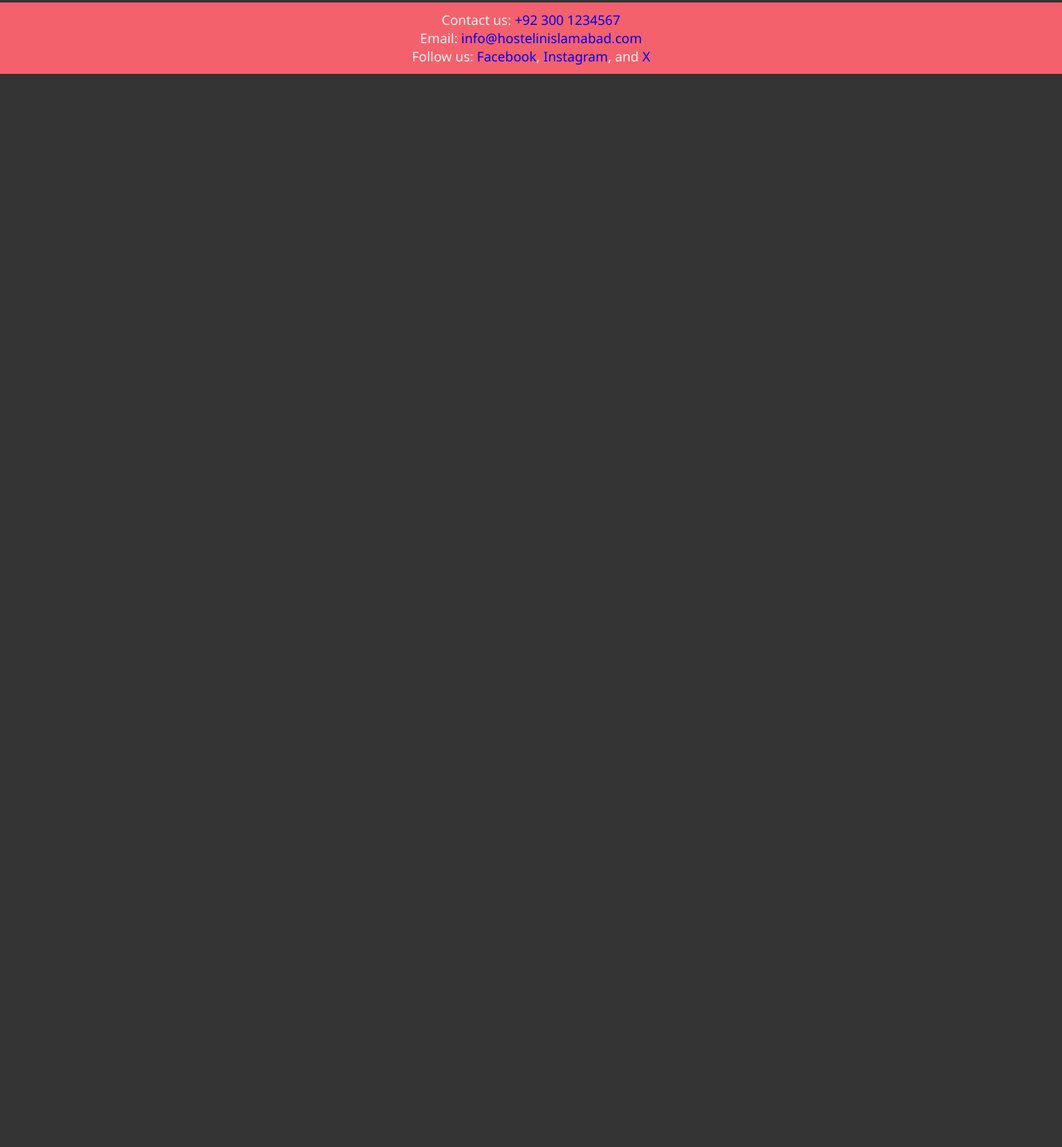
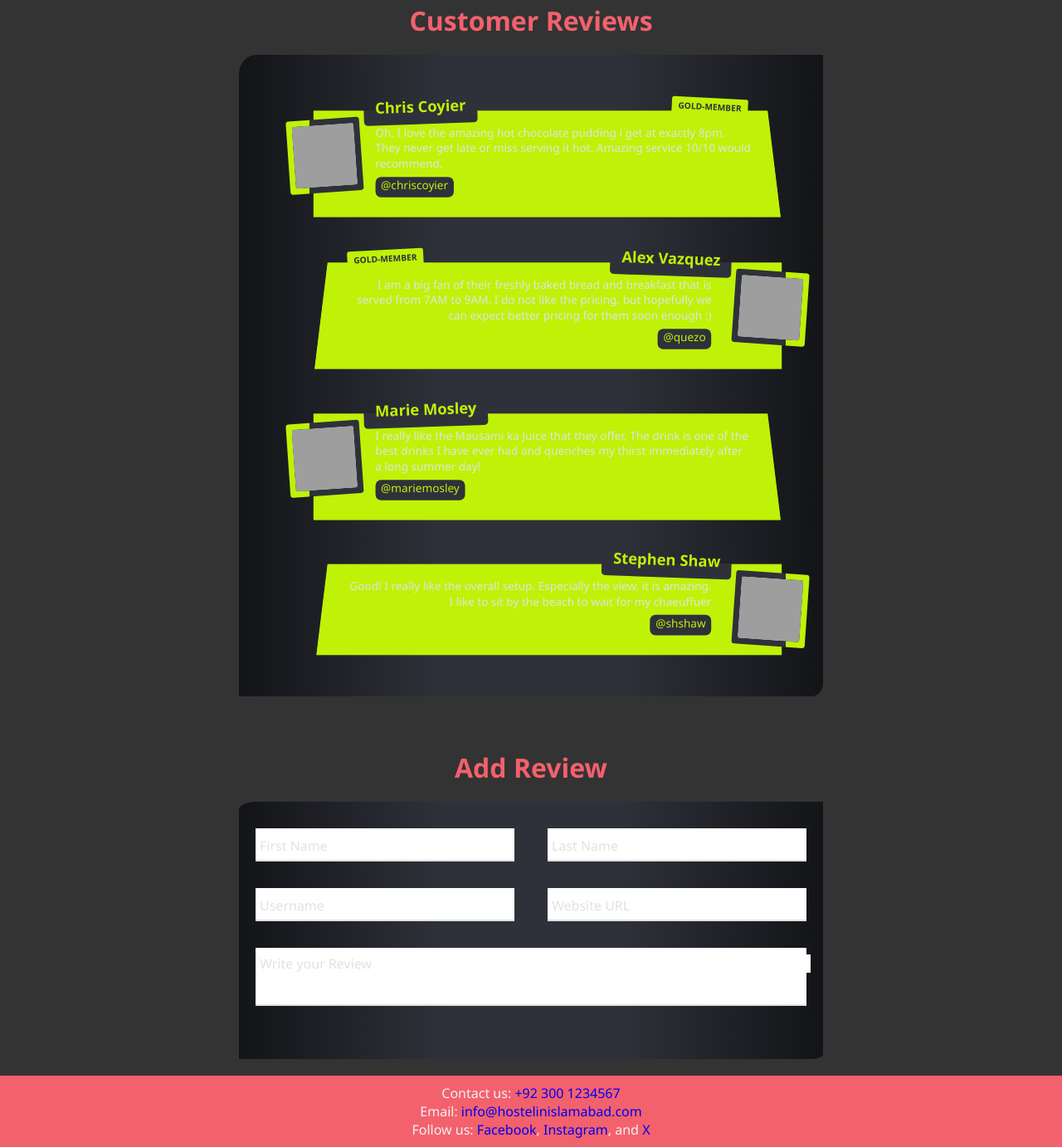
Before and after one commit to AtharRizwan/hostel-in-islamabad, a plain HTML site: page services.html in a window 1280 px wide. Shown: the part 1682-3064 px from the top of the page at 83% size. Before the commit the page ends 1771 px from the top, so only its background shows below. Drawn offline with Linux system fonts and the light colour scheme; grey boxes are pictures that could not be loaded.

Commit message:
Reviews added in services

```diff
--- /dev/null
+++ b/reviews.css
@@ -0,0 +1,372 @@
+@import url("https://fonts.googleapis.com/css2?family=Lato:wght@300;400&display=swap");
+
+:root {
+    /* Colour theme */
+    --red: #F23D4C;
+    --green: #83A603;
+    --dark_green: #6E8C03;
+    --light_green: #BFF207;
+    --white: #F2F2F2;
+    --background: #E2E2E2;
+    --black: #000;
+    --trans: all 0.4s ease 0s;
+    --deg: -86deg;
+}
+
+:root {
+	--yellow: #bff207;
+	--dark: #2f313a;
+	--deg: -86deg;
+	--trans: all 0.4s ease 0s;
+}
+
+.reviews {
+  width:55%;
+	margin: auto;
+  margin-bottom: 20px;
+  border-radius:3% 0% 2%;
+	padding: 0;
+	overflow-x: hidden;
+	display: flex;
+	justify-content: center;
+	font-family: "Lato", Arial, Helvetica, serif;
+	background: linear-gradient(90deg, #131417, var(--dark) 35% 65%, #131417);
+	font-size: 1em;
+}
+
+/* Responsive Design */
+@media (max-width: 1000px) {
+  .reviews{
+    width:90%;
+  }
+}
+
+.reviews *,
+.reviews *:before,
+.reviews *:after {
+	box-sizing: border-box;
+}
+
+.reviews .content {
+	width: 90vmin;
+}
+
+.reviews h2 {
+	text-align: center;
+}
+
+.reviews .team {
+	padding: 2em 0 2em 2.5em;
+	margin: 0;
+}
+
+.reviews .member {
+	margin: 1.5em 0 0.5em;
+	padding: 0.73em;
+	background: linear-gradient(
+		83deg,
+		var(--yellow) 0 97%,
+		#fff0 calc(97% + 1px) 100%
+	);
+	position: relative;
+	list-style: none;
+	display: inline-block;
+	transform: scale(0.85);
+	transition: var(--trans);
+}
+
+.reviews .member:nth-of-type(even) {
+	text-align: right;
+	background: linear-gradient(
+		-83deg,
+		var(--yellow) 0 97%,
+		#fff0 calc(97% + 1px) 100%
+	);
+}
+
+.reviews .thumb {
+	width: 13vmin;
+	height: 13vmin;
+	float: left;
+	margin-right: 1.25em;
+	background: linear-gradient(
+		var(--deg),
+		var(--dark) 0 70%,
+		var(--yellow) 0% 100%
+	);
+	transform: rotate(-4deg);
+	transition: var(--trans);
+	border-radius: 0.25em;
+	overflow: hidden;
+	margin-left: -3em;
+	padding: 0.5em;
+}
+
+.reviews .member:nth-of-type(even) .thumb {
+	--deg: 86deg;
+	float: right;
+	margin-left: 2em;
+	margin-right: -3em;
+	transform: rotate(4deg);
+}
+
+.reviews .thumb img {
+	width: 100%;
+	height: 100%;
+	border-radius: 0.25em;
+	filter: grayscale(1);
+	background: var(--dark);
+}
+
+.reviews .member:hover {
+	transform: scale(1);
+	transition: var(--trans);
+	filter: drop-shadow(0px 20px 10px #0008);
+}
+
+.reviews .member:hover .thumb {
+	padding: 0.1em;
+	transition: var(--trans);
+	transform: rotate(-1deg);
+	--deg: -89deg;
+}
+
+.reviews .member:nth-of-type(even):hover .thumb {
+	--deg: 91deg;
+}
+
+.reviews .member:hover .thumb img {
+	filter: none;
+	transition: var(--trans);
+}
+
+.reviews .description {
+	padding-top: 1vmin;
+}
+
+.reviews .description p {
+	padding: 0 2em;
+	margin-bottom: 1em;
+}
+
+.reviews h3 {
+	background: linear-gradient(182deg, #fff0 60%, var(--dark) 0 100%);
+	display: inline;
+	transform: rotate(-2deg);
+	position: absolute;
+	margin: 0;
+	margin-top: -2.25em;
+	left: 9vmin;
+	padding: 0.5em 0.75em;
+	color: var(--yellow);
+	border-radius: 0.25em;
+	font-size: 1.35em;
+	transform-origin: left bottom;
+}
+
+.reviews .member:nth-of-type(even) h3 {
+	left: inherit;
+	right: 9vmin;
+	transform: rotate(2deg);
+	transform-origin: right bottom;
+	background: linear-gradient(-182deg, #fff0 60%, var(--dark) 0 100%);
+}
+
+.reviews .member:hover h3 {
+	transition: var(--trans);
+	transform: rotate(0deg);
+	background: linear-gradient(180deg, #fff0 59%, var(--dark) 0 100%);
+}
+
+.reviews .co-funder:after {
+	content: "GOLD-MEMBER";
+	font-size: 0.75em;
+	position: absolute;
+	top: -1.5em;
+	background: var(--yellow);
+	right: 4em;
+	transform: rotate(3deg);
+	padding: 0.35em 0.75em 0.5em;
+	border-radius: 0.25em;
+	color: var(--dark);
+	font-weight: bold;
+}
+
+.reviews .co-funder:nth-of-type(even):after {
+	right: inherit;
+	left: 4em;
+	transform: rotate(-3deg);
+}
+
+.reviews .description p a {
+	display: inline-block;
+	margin: 0.5em 0 0 0;
+	background: var(--dark);
+	color: var(--yellow);
+	padding: 0.1em 0.5em 0.35em;
+	border-radius: 0.5em;
+	text-decoration: none;
+	transition: var(--trans);
+}
+.reviews .description p a:hover {
+	transition: var(--trans);
+	color: var(--dark);
+	background: var(--yellow);
+	font-weight: bold;
+}
+
+.reviews .description p a img {
+	float: left;
+	width: 22px;
+	filter: invert(1);
+	border-radius: 0.15em;
+	padding: 2px;
+	background: #fff;
+	margin-right: 2px;
+}
+
+.container {
+  width:55%;
+	margin: auto;
+  margin-bottom: 20px;
+  border-radius:3% 0% 2%;
+	overflow-x: hidden;
+	justify-content: center;
+	background: linear-gradient(90deg, #131417, var(--dark) 35% 65%, #131417);
+}
+
+.container .form_text{
+  padding:10px;
+  text-align: center;
+  font-size: 41px;
+  font-weight: 600;
+  color: var(--red);
+}
+
+container form{
+  padding: 30px 0 0 0;
+}
+.container form .form-row{
+  display: flex;
+  margin: 32px 0;
+}
+form .form-row .input-data{
+  width: 100%;
+  height: 40px;
+  margin: 0 20px;
+  position: relative;
+}
+form .form-row .textarea{
+  height: 70px;
+}
+.input-data input,
+.textarea textarea{
+  display: block;
+  width: 100%;
+  height: 100%;
+  border: none;
+  font-size: 17px;
+  padding:10px;
+  border-bottom: 2px solid rgba(0,0,0, 0.12);
+}
+.input-data input:focus ~ label, .textarea textarea:focus ~ label,
+.input-data input:valid ~ label, .textarea textarea:valid ~ label{
+  transform: translateY(-20px);
+  font-size: 10px;
+  color: var(--green);
+}
+.textarea textarea{
+  resize: none;
+  padding-top: 20px;
+}
+.input-data label{
+  position: absolute;
+  pointer-events: none;
+  bottom: 8px;
+  left:5px;
+  font-size: 16px;
+  transition: all 0.3s ease;
+}
+.textarea label{
+  width: 100%;
+  bottom: 40px;
+  background: #fff;
+}
+.input-data .underline{
+  position: absolute;
+  bottom: 0;
+  height: 2px;
+  width: 100%;
+}
+.input-data .underline:before{
+  position: absolute;
+  content: "";
+  height: 2px;
+  width: 100%;
+  background: #3498db;
+  transform: scaleX(0);
+  transform-origin: center;
+  transition: transform 0.3s ease;
+}
+.input-data input:focus ~ .underline:before,
+.input-data input:valid ~ .underline:before,
+.textarea textarea:focus ~ .underline:before,
+.textarea textarea:valid ~ .underline:before{
+  transform: scale(1);
+}
+.submit-btn .input-data{
+  overflow: hidden;
+  height: 45px!important;
+  width: 25%!important;
+}
+.submit-btn .input-data .inner{
+  height: 100%;
+  width: 300%;
+  position: absolute;
+  left: -100%;
+  background: -webkit-linear-gradient(right, var(--light_green), var(--green), #56d8e4);
+  transition: all 0.4s;
+}
+.submit-btn .input-data:hover .inner{
+  left: 0;
+}
+.submit-btn .input-data input{
+  background: none;
+  border: none;
+  color: #fff;
+  font-size: 17px;
+  font-weight: 500;
+  text-transform: uppercase;
+  letter-spacing: 1px;
+  cursor: pointer;
+  position: relative;
+  z-index: 2;
+}
+
+.form-row .alert{
+  justify-content: center;
+  margin:auto;
+  color:red;
+}
+
+@media (max-width: 1000px) {
+  .container {
+    width:90%;
+  }
+  .container .text{
+    font-size: 30px;
+  }
+  .container form{
+    padding: 10px 0 0 0;
+    margin:20px;
+  }
+  .container form .form-row{
+    display: block;
+  }
+  form .form-row .input-data{
+    margin: 35px 0!important;
+  }
+  .submit-btn .input-data{
+    width: 40%!important;
+  }
+}
--- a/services.css
+++ b/services.css
@@ -78,6 +78,20 @@ a {
     margin-bottom: 20px;
 }
 
+.reviews_title {
+    margin-top: 5vw;
+    margin-left: 7vw;
+    margin-right: 7vw;
+    text-align: center;
+}
+.reviews_title h2 {
+    color: var(--red);
+    font-size: xx-large;
+    margin-bottom: 20px;
+}
+
+
+
 .pricing-table {
     width: 100%;
     border-collapse: collapse;
--- a/services.html
+++ b/services.html
@@ -6,6 +6,7 @@
     <meta name="viewport" content="width=device-width, initial-scale=1.0">
     <link rel="stylesheet" type="text/css" href="services.css">
     <link rel="stylesheet" type="text/css" href="styles.css">
+    <link rel="stylesheet" type="text/css" href="reviews.css">
   </head>
   <body>
     <header class="navbar">
@@ -90,12 +91,108 @@
           </tbody>
         </table>
       </section>
+      <div class = "reviews_title">
+      <h2> Customer Reviews </h2>
+      </div>
+      <div class = "reviews">
+      <div class="content">
+        <ul class="team">
+          <li class="member co-funder">
+            <div class="thumb"><img src="https://assets.codepen.io/3/internal/avatars/users/default.png?fit=crop&format=auto&height=120&width=120"></div>
+            <div class="description">
+              <h3>Chris Coyier</h3>
+              <p>Oh, I love the amazing hot chocolate pudding i get at exactly 8pm. They never get late or miss serving it hot. Amazing service 10/10 would recommend. <br><a href="https://codepen.io/chriscoyier/">@chriscoyier</a></p>
+            </div>
+          </li>
+          <li class="member co-funder">
+            <div class="thumb"><img src="https://assets.codepen.io/2/internal/avatars/users/default.png?height=120&width=120"></div>
+            <div class="description">
+              <h3>Alex Vazquez</h3>
+              <p>I am a big fan of their freshly baked bread and breakfast that is served from 7AM to 9AM. I do not like the pricing, but hopefully we can expect better pricing for them soon enough :)<br><a href="https://codepen.io/quezo/">@quezo</a></p>
+            </div>
+          </li>
+          <li class="member">
+            <div class="thumb"><img src="https://assets.codepen.io/652/internal/avatars/users/default.png?height=120&width=120"></div>
+            <div class="description">
+              <h3>Marie Mosley</h3>
+              <p>I really like the Mausami ka Juice that they offer. The drink is one of the best drinks I have ever had and quenches my thirst immediately after a long summer day! <br><a href="https://codepen.io/mariemosley/">@mariemosley</a></p>
+            </div>
+          </li>
+          <li class="member">
+            <div class="thumb"><img src="https://assets.codepen.io/39255/internal/avatars/users/default.png?height=120&width=120"></div>
+            <div class="description">
+              <h3>Stephen Shaw</h3>
+              <p>Good! I really like the overall setup. Especially the view, it is amazing. I like to sit by the beach to wait for my chaeuffuer<br><a href="https://codepen.io/shshaw/">@shshaw</a></p>
+            </div>
+          </li>
+        </ul>
+        </div>
+      </div>
+      <div class = "reviews_title">
+      <h2>Add Review</h2>
+      </div>
+      <div class = "container">
+        <form action="#">
+          <div class="form-row">
+            <div class="input-data">
+              <input id="first_name" type="text" required>
+              <div class="underline"></div>
+              <label for="">First Name</label>
+            </div>
+            <div class="input-data">
+              <input id="last_name" type="text" required>
+              <div class="underline"></div>
+              <label for="">Last Name</label>
+            </div>
+          </div>
+          <div class="form-row">
+            <div class="input-data">
+              <input id="username" type="text" required>
+              <div class="underline"></div>
+              <label for="">Username</label>
+            </div>
+            <div class="input-data">
+              <input type="text" required>
+              <div class="underline"></div>
+              <label id="url" for="">Website URL</label>
+            </div>
+          </div>
+          <div class="form-row">
+            <div class="input-data textarea">
+              <textarea rows="8" cols="80" required></textarea>
+              <br />
+              <div class="underline"></div>
+              <label for="">Write your Review</label>
+              <br />
+              <div class="form-row submit-btn">
+                <div class="input-data">
+                  <div class="inner"></div>
+                  <input id="addReviewButton" type="button" value="Add Review">
+                </div>
+                <div class="input-data">
+                  <div class="inner"></div>
+                  <input id="removeReviewButton" type="button" value="Remove Review">
+                </div>
+              </div>
+            </div>
+          </div>
+          <div class = "form-row">
+            <div id = "warning" class="alert">
+            </div>
+          </div>
+        </form>
+      </div>
+
     </main>
     <footer class="footer">
       <p>Contact us: <a href="tel:+923001234567">+92 300 1234567</a></p>
       <p>Email: <a href="mailto:info@hostelinislamabad.com">info@hostelinislamabad.com</a></p>
       <p>Follow us: <a href="https://www.facebook.com" target="_blank">Facebook</a>, <a href="https://www.instagram.com" target="_blank">Instagram</a>, and <a href="https://www.x.com" target="_blank">X</a></p>
     </footer>
-        <script src="script.js"></script>
+    <script src="script.js">
+
+    </script>
+    <script src="reviews.js">
+    </script>
   </body>
 </html>
```
Also changed, not shown: reviews.js (added, +69 -0 lines), styles.css (line endings or trailing spaces). Lines whose indentation alone changed are shown as unchanged.
